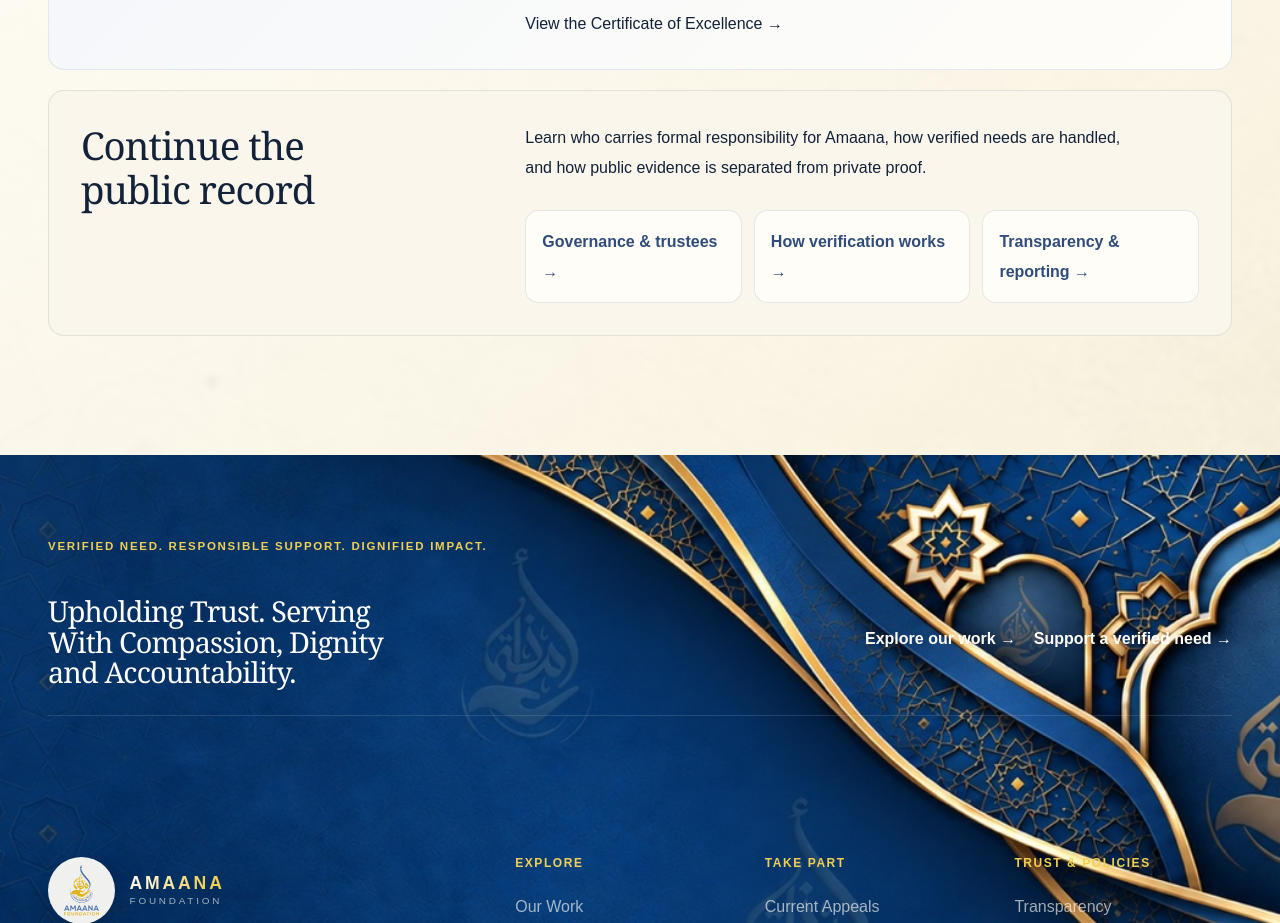
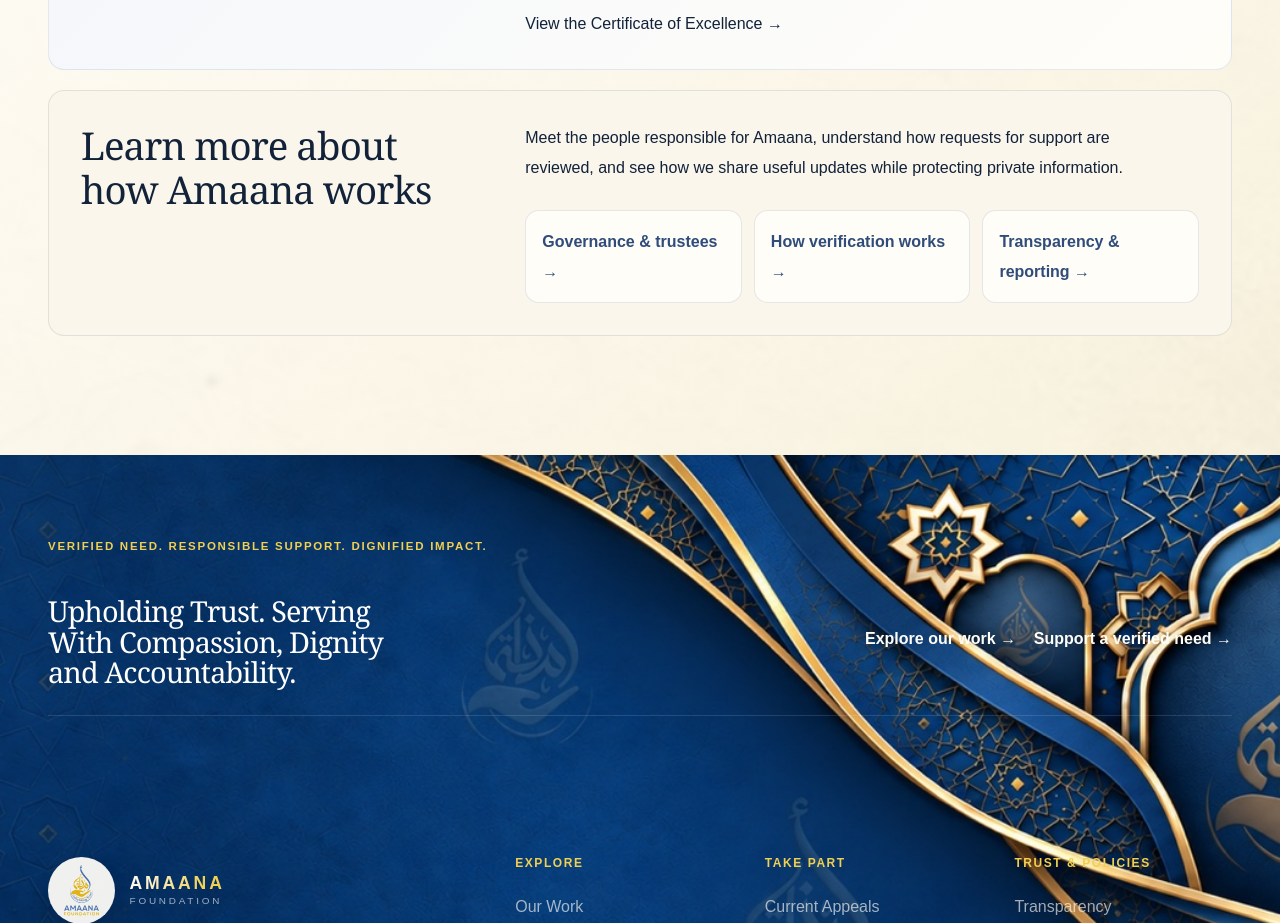
Before and after one commit to immazhark/amaana-platform, a Next.js app: page /about in a window 1280 px wide. Shown: the part 3480-4403 px from the top of the page. Built offline with nearby package versions, Linux system fonts and the light colour scheme; no server answers; the database is empty.

Commit message:
copy: make About governance pathway more human

```diff
--- a/src/app/about/page.tsx
+++ b/src/app/about/page.tsx
@@ -44,9 +44,9 @@ export default async function AboutPage() {
         </div>
       </section>
       <section className="canonical-block canonical-block--about-record">
-        <h2>Continue the public record</h2>
+        <h2>Learn more about how Amaana works</h2>
         <div>
-          <p>Learn who carries formal responsibility for Amaana, how verified needs are handled, and how public evidence is separated from private proof.</p>
+          <p>Meet the people responsible for Amaana, understand how requests for support are reviewed, and see how we share useful updates while protecting private information.</p>
           <p><Link href="/governance">Governance & trustees →</Link></p>
           <p><Link href="/how-we-verify">How verification works →</Link></p>
           <p><Link href="/transparency">Transparency & reporting →</Link></p>
```
